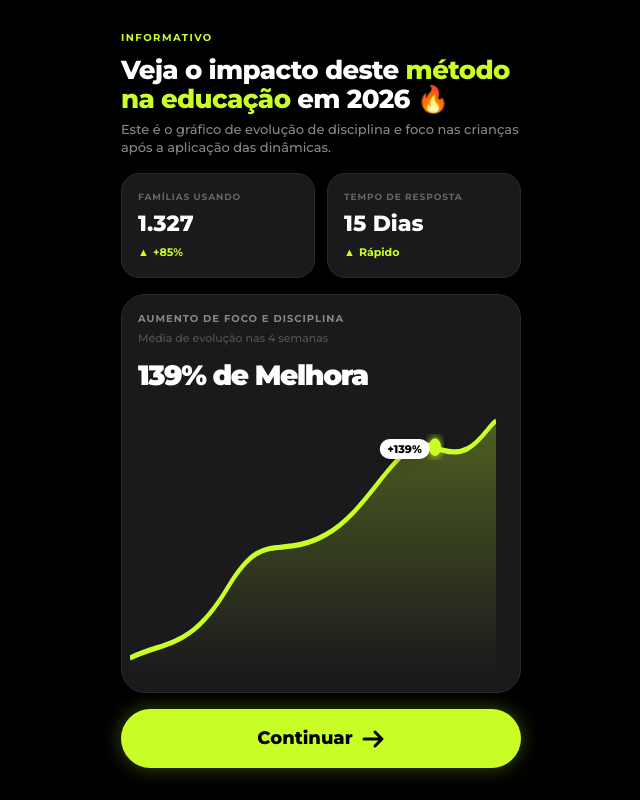
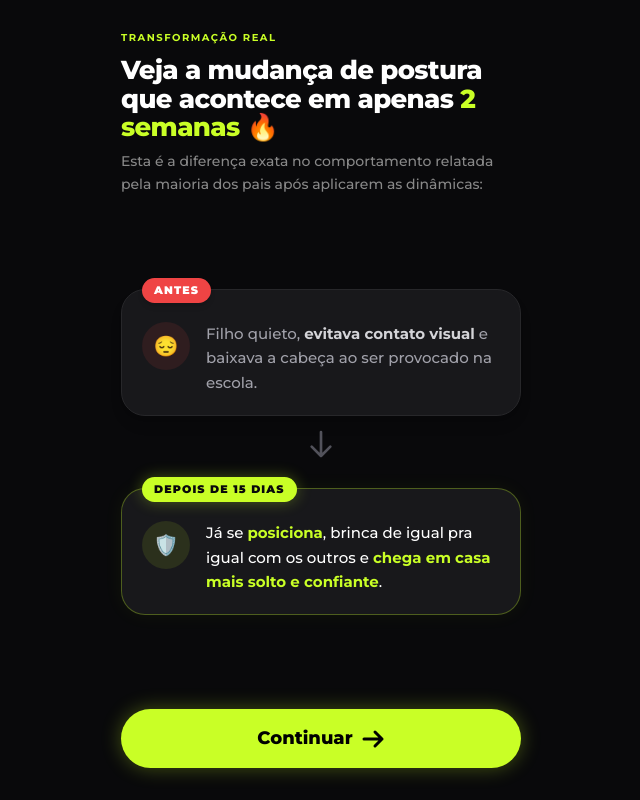
Before and after one commit to pedawfall1/jiu-jitsu-dinamicas, a plain HTML site: page quiz/etapa5.html in a window 1280 px wide. Shown: the whole page, without its empty margins (319-959 px from the left). Drawn offline with nearby package versions, Linux system fonts and the light colour scheme.

Commit message:
feat: ajusta copy para angulo de bullying e substitui grafico por antes/depois

```diff
--- a/quiz/etapa5.html
+++ b/quiz/etapa5.html
@@ -58,7 +58,7 @@
     </style>
     <script src='../config.js'></script>
 </head>
-<body class="w-full h-[100dvh] overflow-hidden mx-auto bg-black text-white flex flex-col">
+<body class="w-full h-[100dvh] overflow-hidden mx-auto bg-[#09090b] text-white flex flex-col">
 
   <div class="w-full max-w-[440px] h-full mx-auto px-5 py-6 flex flex-col justify-between">
 
@@ -67,86 +67,64 @@
           <!-- Top Tag -->
           <div class="w-full text-left mb-2">
               <span class="text-brandNeon font-bold text-[10px] tracking-[0.15em] uppercase">
-                  Informativo
+                  Transformação Real
               </span>
           </div>
 
           <!-- Headline -->
           <h1 class="w-full text-left font-extrabold text-[26px] leading-[1.1] tracking-tight text-white mb-2">
-              Veja o impacto deste <span class="text-brandNeon">método na educação</span> em 2026 🔥
+              Veja a mudança de postura que acontece em apenas <span class="text-brandNeon">2 semanas</span> 🔥
           </h1>
 
-          <p class="w-full text-left text-[#888888] font-medium text-[13px] leading-snug mb-4">
-              Este é o gráfico de evolução de disciplina e foco nas crianças após a aplicação das dinâmicas.
+          <p class="w-full text-left text-[#888888] font-medium text-[14px] leading-relaxed mb-6">
+              Esta é a diferença exata no comportamento relatada pela maioria dos pais após aplicarem as dinâmicas:
           </p>
       </div>
 
-      <!-- Center KPI + Chart -->
-      <div class="flex flex-col flex-1 min-h-0 w-full gap-4">
-          <!-- KPI Grid -->
-          <div class="w-full grid grid-cols-2 gap-3 shrink-0">
-              <!-- Box 1 -->
-              <div class="bg-brandCard rounded-[18px] p-4 flex flex-col shadow-lg border border-[#2a2a2c]">
-                  <span class="text-[#666666] font-bold text-[9px] tracking-widest uppercase mb-1">Famílias Usando</span>
-                  <span class="text-white font-extrabold text-[22px]">1.327</span>
-                  <div class="flex items-center gap-1 mt-1 text-brandNeon text-[11px] font-bold">
-                      <span>▲</span>
-                      <span>+85%</span>
+      <!-- Center Before/After -->
+      <div class="flex flex-col flex-1 min-h-0 w-full gap-4 justify-center">
+
+          <!-- ANTES -->
+          <div class="bg-[#18181b] border border-[#27272a] rounded-[24px] p-5 shadow-lg relative">
+              <div class="absolute -top-3 left-5 bg-[#ef4444] text-white font-black text-[11px] tracking-widest uppercase px-3 py-1 rounded-full shadow-md">
+                  ANTES
+              </div>
+              <div class="flex gap-4 items-start mt-3">
+                  <div class="bg-[#ef4444]/10 rounded-full w-12 h-12 flex items-center justify-center shrink-0">
+                      <span class="text-[#ef4444] text-xl">😔</span>
                   </div>
-              </div>
-              <!-- Box 2 -->
-              <div class="bg-brandCard rounded-[18px] p-4 flex flex-col shadow-lg border border-[#2a2a2c]">
-                  <span class="text-[#666666] font-bold text-[9px] tracking-widest uppercase mb-1">Tempo de Resposta</span>
-                  <span class="text-white font-extrabold text-[22px]">15 Dias</span>
-                  <div class="flex items-center gap-1 mt-1 text-brandNeon text-[11px] font-bold">
-                      <span>▲</span>
-                      <span>Rápido</span>
-                  </div>
+                  <p class="text-[#a1a1aa] font-medium text-[15px] leading-relaxed">
+                      Filho quieto, <strong class="text-[#d4d4d8]">evitava contato visual</strong> e baixava a cabeça ao ser provocado na escola.
+                  </p>
               </div>
           </div>
 
-          <!-- Chart Card -->
-          <div class="w-full bg-brandCard rounded-[24px] p-4 shadow-lg border border-[#2a2a2c] relative overflow-hidden flex flex-col flex-1 min-h-0">
-              <span class="text-[#888888] font-bold text-[10px] tracking-widest uppercase mb-1 shrink-0">Aumento de Foco e Disciplina</span>
-              <span class="text-[#555555] font-medium text-[11px] mb-2 shrink-0">Média de evolução nas 4 semanas</span>
+          <!-- SETA DIVISÓRIA -->
+          <div class="w-full flex justify-center py-1">
+              <svg xmlns="http://www.w3.org/2000/svg" class="h-8 w-8 text-[#52525b] animate-bounce" fill="none" viewBox="0 0 24 24" stroke="currentColor" stroke-width="2">
+                  <path stroke-linecap="round" stroke-linejoin="round" d="M19 14l-7 7m0 0l-7-7m7 7V3" />
+              </svg>
+          </div>
 
-              <span class="text-white font-black text-[28px] tracking-tighter mb-2 shrink-0">139% de Melhora</span>
-
-              <!-- SVG Chart and Floating Badge Wrapper -->
-              <div class="w-full flex-1 min-h-0 relative -mx-2 mt-2">
-
-                  <!-- Floating Badge on Graph -->
-                  <div class="absolute top-[10%] left-[75%] bg-white rounded-full px-2 py-0.5 flex items-center justify-center shadow-lg z-10 -translate-x-1/2">
-                      <span class="text-black font-extrabold text-[11px]">+139%</span>
+          <!-- DEPOIS -->
+          <div class="bg-[#18181b] border border-[#c9ff26]/30 rounded-[24px] p-5 shadow-[0_0_20px_rgba(201,255,38,0.05)] relative">
+              <div class="absolute -top-3 left-5 bg-brandNeon text-[#09090b] font-black text-[11px] tracking-widest uppercase px-3 py-1 rounded-full shadow-[0_0_15px_rgba(201,255,38,0.3)]">
+                  DEPOIS DE 15 DIAS
+              </div>
+              <div class="flex gap-4 items-start mt-3">
+                  <div class="bg-brandNeon/10 rounded-full w-12 h-12 flex items-center justify-center shrink-0">
+                      <span class="text-brandNeon text-xl">🛡️</span>
                   </div>
-
-                  <svg width="100%" height="100%" viewBox="0 0 300 150" preserveAspectRatio="none" class="absolute inset-0">
-                      <defs>
-                          <linearGradient id="chart-gradient" x1="0" y1="0" x2="0" y2="1">
-                              <stop offset="0%" stop-color="#c9ff26" stop-opacity="0.3" />
-                              <stop offset="100%" stop-color="#c9ff26" stop-opacity="0" />
-                          </linearGradient>
-                          <filter id="glow" x="-20%" y="-20%" width="140%" height="140%">
-                              <feGaussianBlur stdDeviation="3" result="blur" />
-                              <feComposite in="SourceGraphic" in2="blur" operator="over" />
-                          </filter>
-                      </defs>
-
-                      <!-- Area Fill -->
-                      <path d="M0,140 C30,130 50,135 80,100 C110,65 120,85 160,70 C200,55 220,10 250,20 C280,30 290,10 300,5 L300,150 L0,150 Z" fill="url(#chart-gradient)" />
-
-                      <!-- Line -->
-                      <path d="M0,140 C30,130 50,135 80,100 C110,65 120,85 160,70 C200,55 220,10 250,20 C280,30 290,10 300,5" fill="none" stroke="#c9ff26" stroke-width="3" />
-
-                      <!-- Point Dot -->
-                      <circle cx="250" cy="20" r="5" fill="#c9ff26" filter="url(#glow)" />
-                  </svg>
+                  <p class="text-white font-medium text-[15px] leading-relaxed">
+                      Já se <strong class="text-brandNeon">posiciona</strong>, brinca de igual pra igual com os outros e <strong class="text-brandNeon">chega em casa mais solto e confiante</strong>.
+                  </p>
               </div>
           </div>
+
       </div>
 
       <!-- Button -->
-      <div class="w-full shrink-0 mt-4 mb-2">
+      <div class="w-full shrink-0 mt-6 mb-2">
           <button class="bg-[#c9ff26] hover:bg-[#b0df21] text-black w-full rounded-full py-4 text-[18px] font-extrabold shadow-[0_0_20px_rgba(201,255,38,0.3)] transition-transform active:scale-95 flex items-center justify-center gap-2" onclick="window.navigateQuiz('etapa6')">
               Continuar
               <svg xmlns="http://www.w3.org/2000/svg" class="h-6 w-6 text-black" fill="none" viewBox="0 0 24 24" stroke="currentColor" stroke-width="3">
```
Also changed, not shown: quiz/etapa3.html (+2 -2 lines), quiz/index.html (+2 -2 lines).
